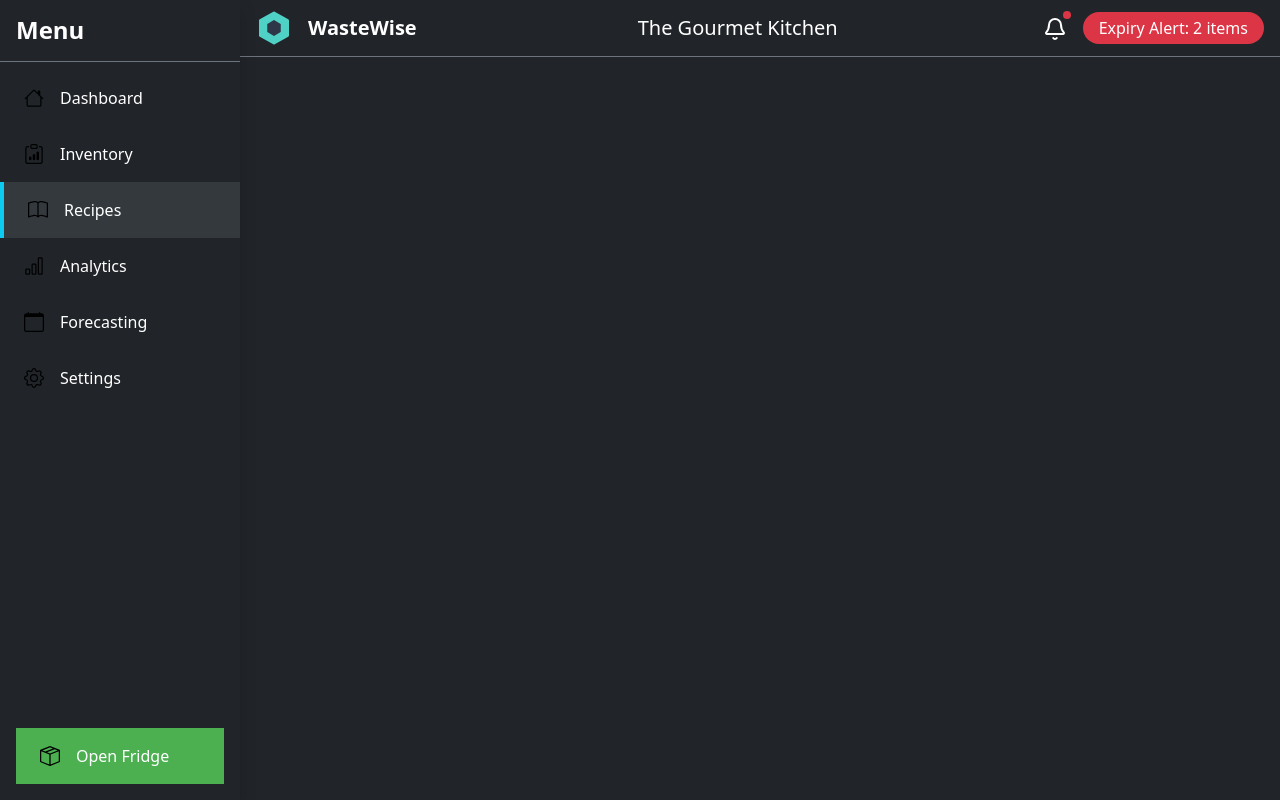
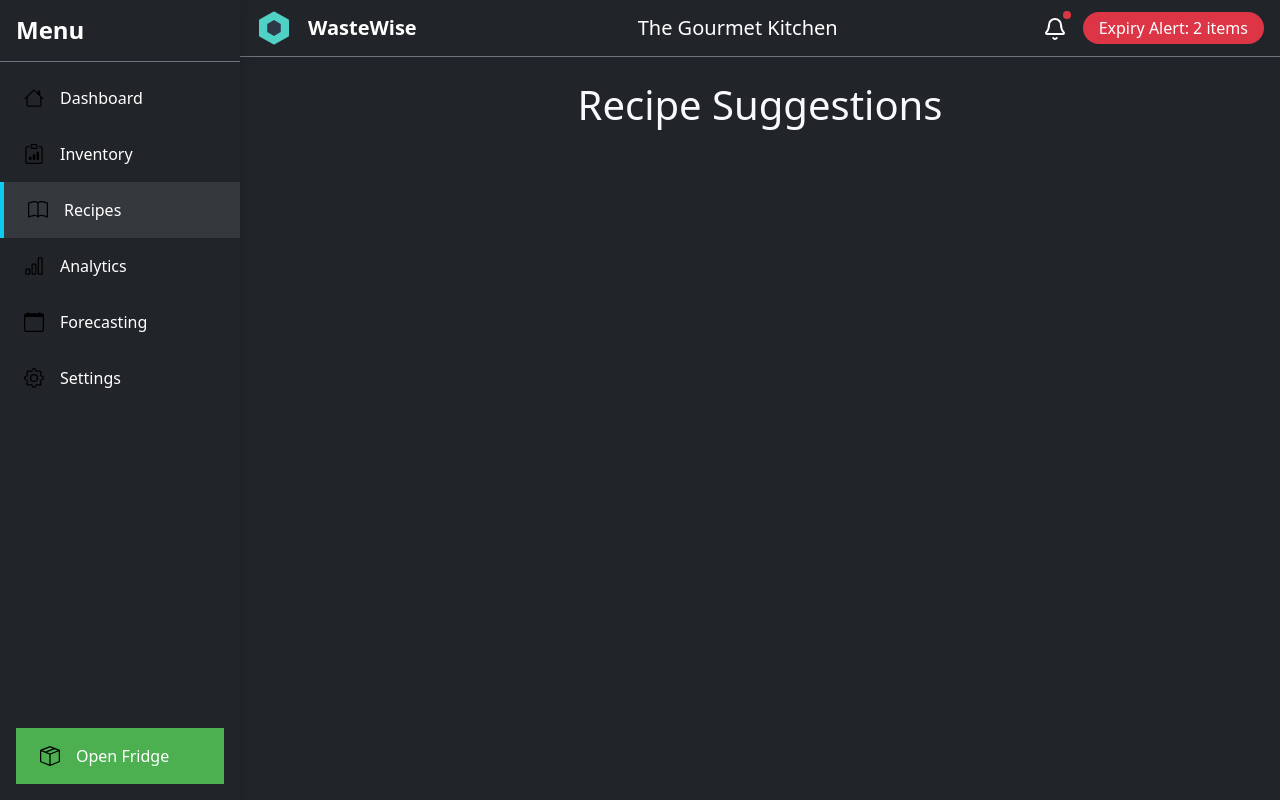
Before and after one commit to 1andonlyamit/smartkitchen, a React (Create React App) app in the folder frontend/: page /recepies in a window 1280 px wide. Shown: the top 800 px of the page. Built offline with nearby package versions, Linux system fonts and the light colour scheme.

Commit message:
InventoryGrid
Inventory Gird image url update

```diff
--- a/frontend/src/components/dashboard/InventoryGrid.js
+++ b/frontend/src/components/dashboard/InventoryGrid.js
@@ -6,7 +6,7 @@ function InventoryGrid() {
   const inventoryItems = [
     {
       id: 1,
-      image: "/frontend/uploads/chickhen.jpg",
+      image: "/frontend/static/uploads/chicken.jpg",
       name: "Chicken",
       weight: 45.5,
       expiryDate: "Apr 7, 2025",
@@ -15,7 +15,7 @@ function InventoryGrid() {
     },
     {
       id: 2,
-      image: "/frontend/uploads/tomato.jpg",
+      image: "/frontend/static/uploads/chicken.jpg",
       name: "Tomatoes",
       weight: 20.2,
       expiryDate: "Apr 3, 2025",
@@ -24,7 +24,7 @@ function InventoryGrid() {
     },
     {
       id: 3,
-      image: "/frontend/uploads/apple.jpg",
+      image: "/frontend/static/uploads/chicken.jpg",
       name: "Apples",
       weight: 15.8,
       expiryDate: "Apr 10, 2025",
@@ -33,7 +33,7 @@ function InventoryGrid() {
     },
     {
       id: 4,
-      image: "/frontend/uploads/milk.jpg",
+      image: "/frontend/static/uploads/chicken.jpg",
       name: "Milk",
       weight: 30.0,
       expiryDate: "Apr 2, 2025",
@@ -42,7 +42,7 @@ function InventoryGrid() {
     },
     {
       id: 5,
-      image: "/frontend/uploads/lettuce.jpg",
+      image: "/frontend/static/uploads/chicken.jpg",
       name: "Lettuce",
       weight: 10.5,
       expiryDate: "Apr 4, 2025",
@@ -51,7 +51,7 @@ function InventoryGrid() {
     },
     {
       id: 6,
-      image: "/frontend/uploads/cheese.jpg",
+      image: "/frontend/static/uploads/chicken.jpg",
       name: "Cheese",
       weight: 12.3,
       expiryDate: "Apr 15, 2025",
--- a/frontend/src/pages/Recepies.js
+++ b/frontend/src/pages/Recepies.js
@@ -5,7 +5,11 @@ import Footer from '../components/footer/Footer'
 function Recepies() {
   return (
     <div>
-      <Layout/>
+      <Layout>
+        <h1 className="text-light">Recipe Suggestions</h1>
+        <p className="text-muted">Here are some recipe suggestions based on your inventory.</p>
+
+      </Layout>
       <Footer/>
     </div>
   )
```
